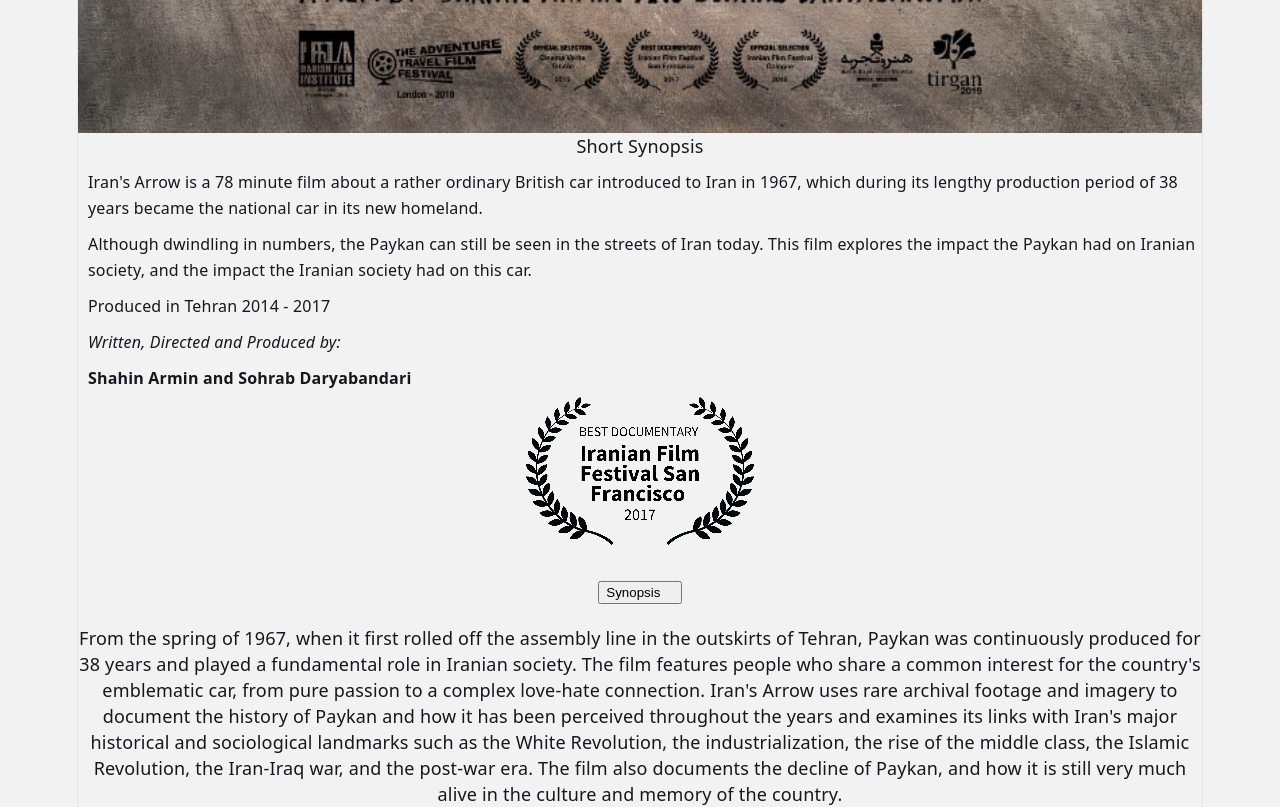
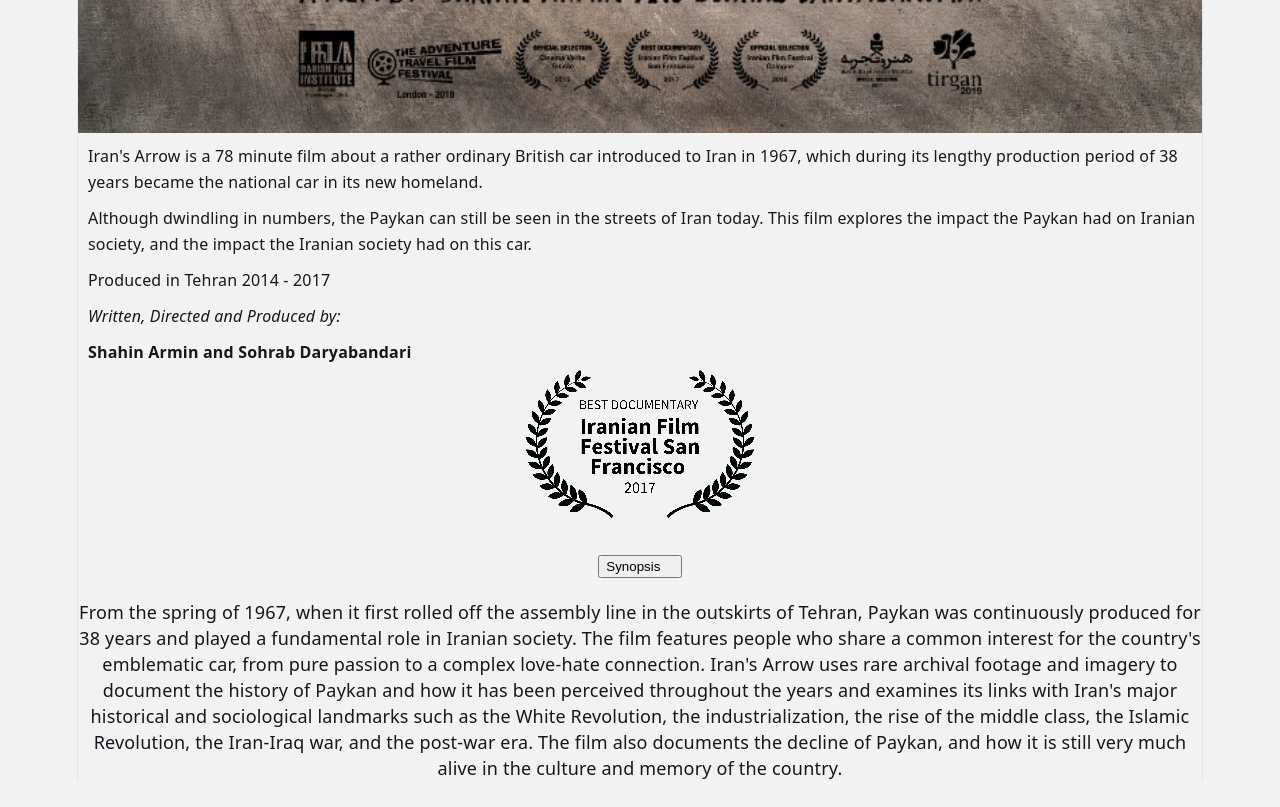
Before and after one commit to jvalentini555/iran-arrow-web, a Vue app: page / in a window 1280 px wide. Shown: the part 1440-2247 px from the top of the page. After the commit the page ends 2221 px from the top, so only its background shows below. Built offline with nearby package versions, Linux system fonts and the light colour scheme; some icons are missing.

Commit message:
Remove short synopsis header

```diff
--- a/src/components/Main.vue
+++ b/src/components/Main.vue
@@ -14,9 +14,6 @@ const accordionItems = [
 <template>
   <img src="../assets/poster.png">
   <main>
-    <template
-      v-for="item in accordionItems"
-      :key="item.value">Short Synopsis</template>
     <p>
 Iran's Arrow is a 78 minute film about a rather ordinary British car introduced to Iran in 1967, which during its lengthy production period of 38 years became the national car in its new homeland.<br>
     </p>
```
